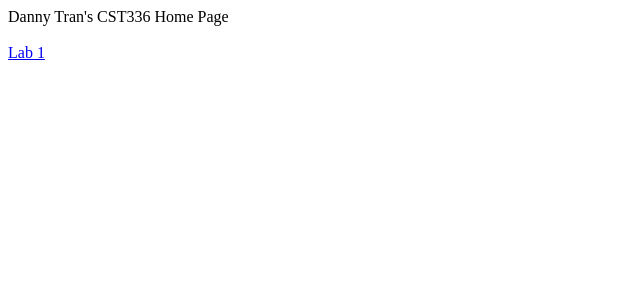
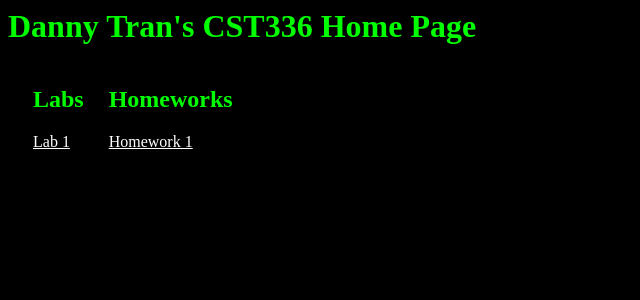
Before and after one commit to dtran007/cst336, a PHP site: page / in a window 1280 px wide. Shown: the top 300 px of the page, without its empty margins (0-640 px from the left). Run offline with PHP 8.4, Linux system fonts and the light colour scheme.

Commit message:
modified index page

```diff
--- a/index.php
+++ b/index.php
@@ -1,15 +1,43 @@
-<html><body>
-<?php
-// A simple web site in Cloud9 that runs through Apache
-// Press the 'Run' button on the top to start the web server,
-// then click the URL that is emitted to the Output tab of the console
+<html>
+    <head>
 
-echo "Danny Tran's CST336 Home Page";
+        <style type="text/css">
+            body {
+                background-color: #000000;
+                color: #00ff00;
+            }
 
-?>
+            a {
+                color: #ffffff;
+            }
 
-<br><br>
-<a href="labs/lab1/index.html">Lab 1 </a>
+            #labs, #homeworks {
+                float: left;
+                padding-left: 25px;
+            }
+        </style>
 
-</body>
+    </head>
+
+
+    <body>
+        <header>
+             <h1>Danny Tran's CST336 Home Page</h1>
+        </header>
+
+
+        <div id="content">
+            <div id="labs">
+                <h2>Labs</h2>
+                <a href="labs/lab1/index.html">Lab 1 </a>
+            </div>
+
+            <div id="homeworks">
+                <h2>Homeworks</h2>
+                <a href="hw/hw1/index.html">Homework 1</a>
+            </div>
+        </div>
+
+
+    </body>
 </html>
```
